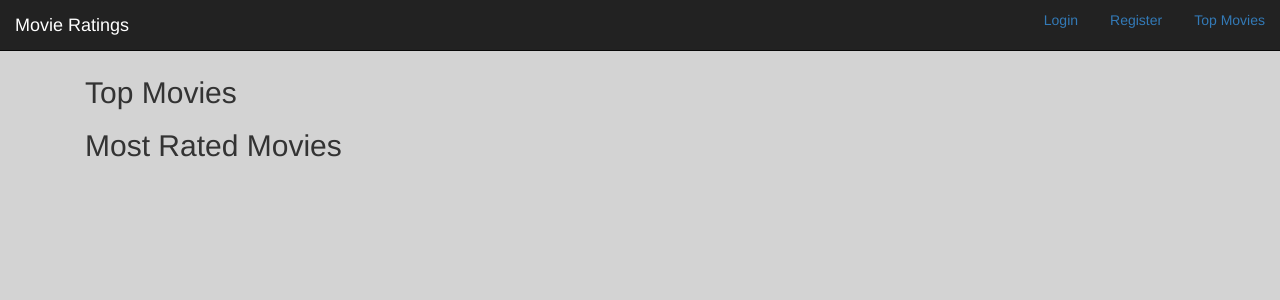
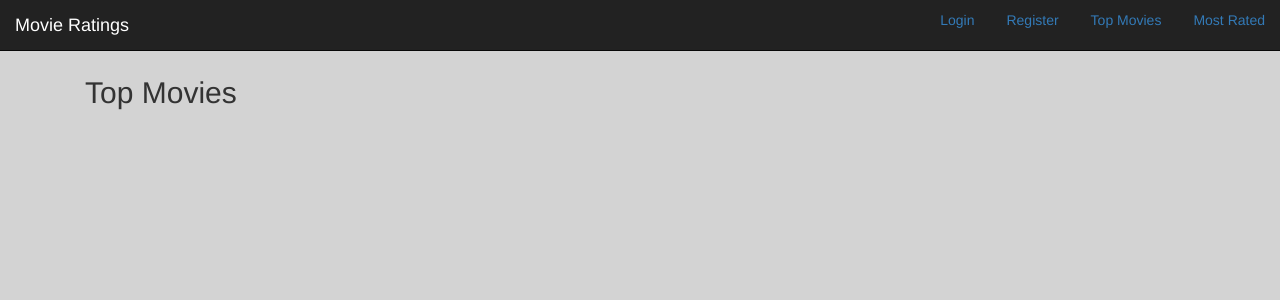
Before and after one commit to TylerKotkin/movieratings, a Django app: page / in a window 1280 px wide. Shown: the top 300 px of the page. Run offline with Django 3.2, Linux system fonts and the light colour scheme; data that the repository does not hold is empty; some libraries are stand-ins or nearby versions.

Commit message:
GCBV's created for most rated and highest rated movies

```diff
--- a/movieratings/get_ratings/templates/get_ratings/top_movies.html
+++ b/movieratings/get_ratings/templates/get_ratings/top_movies.html
@@ -1,21 +1,15 @@
 {% extends "base.html" %}
-
+{% load bootstrap3 %}
 {% block content %}
 
 <h2>Top Movies</h2>
 
-<ul>
+
 {% for movie in movies %}
-  <li><a href="{% url 'movie_view' movie.pk %}">{{ movie.title }}</a> - {{ movie.rating__stars__avg|floatformat }} Stars</li>
+  <p>#{{ page_obj.start_index|add:forloop.counter0 }}: <a href="{% url 'movie_view' movie.pk %}">{{ movie.title }}</a> - {{ movie.rating__stars__avg|floatformat }} Stars</p>
 {% endfor %}
-</ul>
 
-<h2>Most Rated Movies</h2>
 
-<ul>
-{% for movie in most_movies %}
-  <li><a href="{% url 'movie_view' movie.pk %}">{{ movie.title }}</a> - {{ movie.num_ratings }} Ratings</li>
-{% endfor %}
-</ul>
 
+  {% bootstrap_pagination page_obj pages_to_show=5%}
 {% endblock %}
--- a/movieratings/get_ratings/urls.py
+++ b/movieratings/get_ratings/urls.py
@@ -9,5 +9,6 @@ urlpatterns = [
     url(r'^movie/new/(?P<movie_id>\d+)$', views.new_rating, name='new_rating'),
     url(r'^movie/edit/(?P<movie_id>\d+)$', views.edit_rating, name='edit_rating'),
     url(r'^movie/unrate/(?P<movie_id>\d+)$', views.remove_rating, name='remove_rating'),
-    url(r'$', views.top_movies, name='top_movies'),
+    url(r'most', views.MostIndexView.as_view(), name='most_rated'),
+    url(r'$', views.TopIndexView.as_view(), name='top_movies'),
 ]
--- a/movieratings/get_ratings/views.py
+++ b/movieratings/get_ratings/views.py
@@ -3,11 +3,13 @@ from django.http import HttpResponse
 from django.db.models import Count, Avg
 from .models import Movie, Rater, Rating
 
+from django.core.paginator import Paginator, EmptyPage, PageNotAnInteger
 from datetime import datetime
 from django.contrib import messages
 from django.contrib.auth.decorators import login_required
 from datetime import datetime
 from .forms import RatingForm, EditForm
+from django.views import generic
 
 
 
@@ -30,22 +32,39 @@ def movie_view(request, movie_id):
 
 
 
-def top_movies(request):
-    # movies = Movie.objects.annotate(Avg('rating__stars')).order_by('-rating__stars__avg')[:20]
-    # movies = Movie.objects.order_by('-rating')[:20]
-    # top_20 = [str(movie) for movie in movies]
-    # return HttpResponse('<br>'.join(top_20))
-    popular_movies = Movie.objects.annotate(num_ratings=Count('rating')) \
-                                  .filter(num_ratings__gte=50)
+# def top_movies(request):
+#     popular_movies = Movie.objects.annotate(num_ratings=Count('rating')) \
+#                                   .filter(num_ratings__gte=50)
+#
+#     movies = popular_movies.annotate(Avg('rating__stars')) \
+#                            .order_by('-rating__stars__avg')[:20]
+#
+#     most_movies = Movie.objects.annotate(num_ratings=Count('rating')).order_by('-num_ratings')[:20]
+#     return render(request,
+#                   'get_ratings/top_movies.html',
+#                   {'movies': movies,
+#                    'most_movies': most_movies})
 
-    movies = popular_movies.annotate(Avg('rating__stars')) \
-                           .order_by('-rating__stars__avg')[:20]
+class TopIndexView(generic.ListView):
+    template_name = 'get_ratings/top_movies.html'
+    context_object_name = 'movies'
+    paginate_by = 20
 
-    most_movies = Movie.objects.annotate(num_ratings=Count('rating')).order_by('-num_ratings')[:20]
-    return render(request,
-                  'get_ratings/top_movies.html',
-                  {'movies': movies,
-                   'most_movies': most_movies})
+    def get_queryset(self):
+        movies = Movie.objects.annotate(num_ratings=Count('rating')) \
+                                      .filter(num_ratings__gte=50)
+        return movies.annotate(Avg('rating__stars')) \
+                               .order_by('-rating__stars__avg')
+
+class MostIndexView(generic.ListView):
+    template_name = 'get_ratings/most_movies.html'
+    context_object_name = 'most_movies'
+    paginate_by = 20
+
+    def get_queryset(self):
+        return Movie.objects.annotate(num_ratings=Count('rating')).order_by('-num_ratings')
+
+
 
 
 def rater_view(request, rater_id):
--- a/movieratings/templates/base.html
+++ b/movieratings/templates/base.html
@@ -25,6 +25,7 @@
              <li role="presentation"><a href="{% url 'user_register' %}">Register</a></li>
              {% endif %}
              <li role="presentation"><a href="/">Top Movies</a></li>
+             <li role="presentation"><a href="{% url 'most_rated' %}">Most Rated</a></li>
            </ul>
          </nav>
          <h3 class="text-muted"><span aria-hidden="true"></span>Movie Ratings</h3>
```
Also changed, not shown: movieratings/get_ratings/templates/get_ratings/most_movies.html (added, +13 -0 lines), movieratings/get_ratings/templates/get_ratings/movies.html (line endings or trailing spaces).
